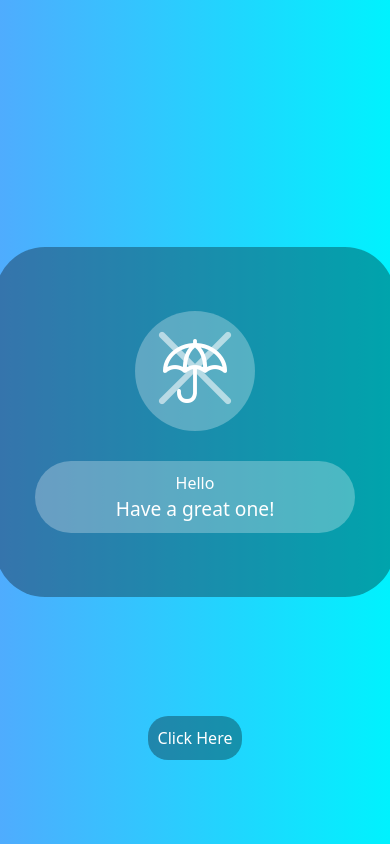
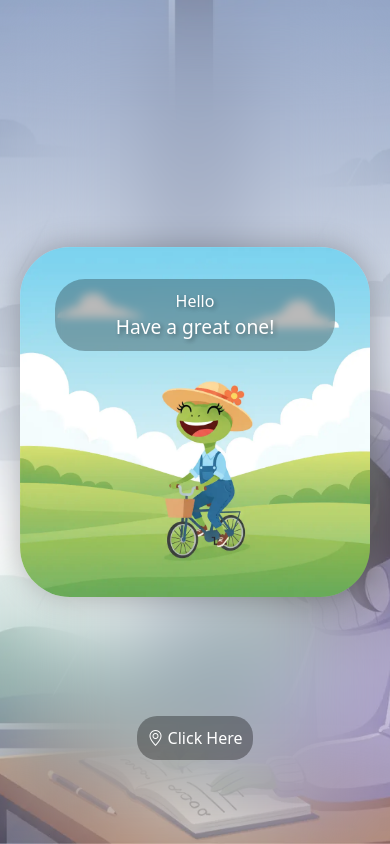
Before and after one commit to RoshanSinhabahu/RainCheck, a plain HTML site: page index.html in a window 390 px wide. Drawn offline with nearby package versions, Linux system fonts and the light colour scheme.

Commit message:
Update styles and add responsive design; include new images for weather advice

```diff
--- a/index.html
+++ b/index.html
@@ -13,44 +13,43 @@
     <link rel="stylesheet" href="https://cdn.jsdelivr.net/npm/bootstrap-icons@1.11.3/font/bootstrap-icons.css">
     <style>
         body{
-            background-image: linear-gradient(to right, #4facfe 0%, #00f2fe 100%);
+            background-image:url('src/jacket-raincoat.webp');
+            background-repeat:no-repeat;
+            background-size:cover;
+            background-position:center;
         }
-        .container{
+        ._container{
+            padding:0px;
+            margin:0px;
             flex-direction:column;
+            backdrop-filter:blur(50px);
         }
         .frame{
-            background-color:rgba(0, 0, 0, 0.326);
             border-radius:50px;
-            width:400px;
+            width:350px;
             height:350px;
             flex-direction:column;
             gap:30px;
+            background-image:url('src/opening.webp');
+            background-repeat:no-repeat;
+            background-size:cover;
+            box-shadow: 0 0px 30px rgba(0, 0, 0, 0.274);
         }
         .text-field{
-            background-color:#ffffff46;
+            position:relative;
+            top:9%;
+            background-color:#00000046;
             width:80%;
             padding:10px;
-            border-radius:50px;
+            border-radius:30px;
             font-weight:500;
-        }
-        .icon-field{
-            background-color:#ffffff46;
-            width: 120px;
-            height: 120px;
-            border-radius:50%;
-        }
-        i{
-            font-size:4rem;
-        }
-        .unavilable{
-            position:absolute;
-            font-size:6rem;
-            transform:translateY(-4px);
-            color:#ffffff90;
+            backdrop-filter:blur(5px);
+            text-shadow: 2px 2px 5px rgba(0, 0, 0, 0.4);
         }
         .cityName{
             font-weight:100;
             font-size:1rem;
+            text-align:center;
         }
         .advice{
             font-size:1.2rem;
@@ -64,22 +63,38 @@
             padding:10px;
             bottom:10%;
         }
+        .locationButton:hover{
+            background-color:rgba(255, 255, 255, 0.326);
+        }
+        .warning-field{
+            display:none;
+            background-color:#ff00006a;
+            width:fit-content;
+            padding:5px;
+            border-radius:50px;
+            font-weight:500;
+            text-align:center;
+            justify-content:center;
+            align-items:center;
+            gap:5px;
+        }
+        .warning-mark{
+            color:rgb(255, 255, 255);
+            font-size:1.5rem;
+        }
     </style>
 </head>
 <body>
-    <div class="container d-flex justify-content-center align-items-center vh-100">
-        <div class="frame d-flex justify-content-center align-items-center">
-            <div class="icon-field text-white d-flex justify-content-center align-items-center">
-                <i class="bi bi-umbrella"></i>
-                <i class="bi-x-lg unavilable"></i>
+        <div class="_container d-flex justify-content-center align-items-center vh-100">
+            <div id="frame" class="frame d-flex align-items-center">
+                <div class="text-field">
+                    <div id="cityDisplay" class="cityName text-white d-flex justify-content-center align-items-center">Hello</div>
+                    <div id="Advice" class="advice text-white d-flex justify-content-center align-items-center">Have a great one!</div>
+                </div>
+                <div class="warning-field text-white"><i class="warning-mark bi-snow"></i> Snow warning !</div>
             </div>
-            <div class="text-field">
-                <div id="cityDisplay" class="cityName text-white d-flex justify-content-center align-items-center">Hello</div>
-                <div id="Advice" class="advice text-white d-flex justify-content-center align-items-center">Have a great one!</div>
-            </div>
+            <button class="locationButton text-white" onclick="getAdvice()"><i class="bi-geo-alt"></i> Click Here</button>
         </div>
-        <button class="locationButton text-white" onclick="getCoordinates()">Click Here</button>
-    </div>
 <script
   src="https://cdn.jsdelivr.net/npm/bootstrap@5.3.3/dist/js/bootstrap.bundle.min.js"
   integrity="sha384-YvpcrYf0tY3lHB60NNkmXc5s9fDVZLESaAA55NDzOxhy9GkcIdslK1eN7N6jIeHz"
@@ -88,8 +103,11 @@
 <script>
     const cityDisplay = document.getElementById('cityDisplay');
     const Advice = document.getElementById('Advice');
+    const card_image = document.getElementById('frame');
 
-    async function getCoordinates(){
+
+
+    async function getAdvice(){
         if(navigator.geolocation){
             navigator.geolocation.getCurrentPosition(
                 async (position) => {
@@ -100,15 +118,27 @@
                     const response = await fetch(`https://api.openweathermap.org/data/2.5/weather?lat=${lat}&lon=${long}&appid=${apiKey}&units=metric`);
                     const data = await response.json();
 
+                    const Metroresponse = await fetch(`https://api.open-meteo.com/v1/forecast?latitude=${lat}&longitude=${long}&daily=precipitation_probability_max,snowfall_sum&timezone=auto`);
+                    const rainData = await Metroresponse.json();
+                    const rainChance = rainData.daily.precipitation_probability_max[0];
+
                     const gpsLocation = data.name;
                     const temp = data.main.temp;
                     const feelLike = Math.round(data.main.feels_like);
                     cityDisplay.innerText=`You are currently at ${gpsLocation}, You feel ${feelLike} °C`;
 
-                    if(temp<=20){
-                        Advice.innerText="Wear the Jacket";
-                    } else {
-                        Advice.innerText="No need to Wear the Jacket";
+                    if(temp<=20 && rainChance>=50){
+                        Advice.innerText="Wear a jacket and bring raincoat.";
+                        card_image.style.backgroundImage = "url('src/jacket-raincoat.webp')";
+                    } else if(temp>20 && rainChance>=50) {
+                        Advice.innerText="No need to wear a jacket but bring raincoat.";
+                        card_image.style.backgroundImage = "url('src/no-jacket-raincoat.webp')";
+                    } else if (temp<=20 && rainChance<50) {
+                        Advice.innerText="Wear a jacket, no need the raincoat";
+                        card_image.style.backgroundImage = "url('src/jacket-no-raincoat.webp')";
+                    } else if (temp>20 && rainChance<50){
+                        Advice.innerText="Perfect day, no need either jacket or raincoat";
+                        card_image.style.backgroundImage = "url('src/no-jacket-no-raincoat.webp')";
                     }
 
 
@@ -120,7 +150,6 @@
         } else {
             cityDisplay.innerText="Geolocation is not supported by this browser.";
         }
-
     }
 </script>
 </body>
```
Also changed, not shown: src/jacket-no-raincoat.webp (added), src/jacket-raincoat.webp (added), src/no-jacket-no-raincoat.webp (added), src/no-jacket-raincoat.webp (added), src/opening.webp (added).
